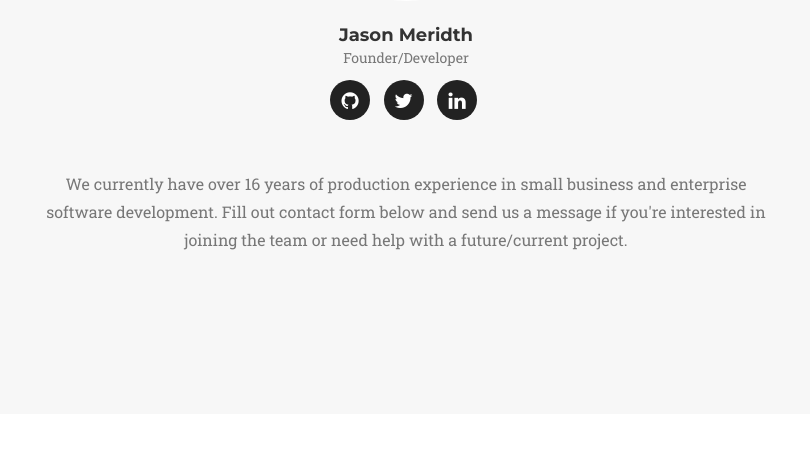
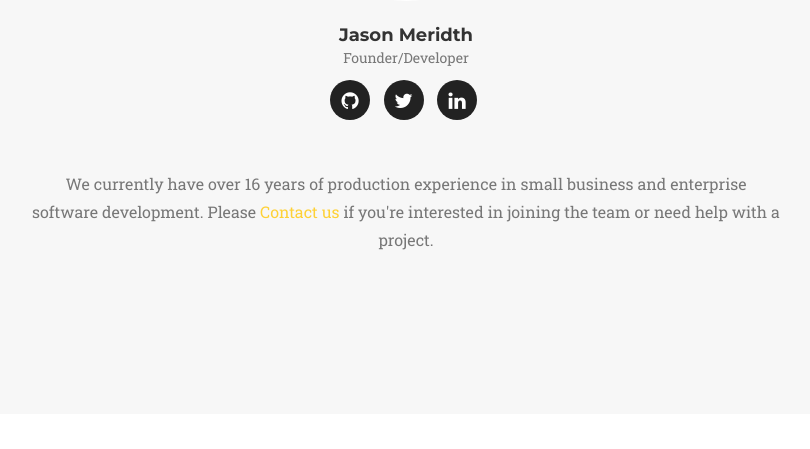
Before and after one commit to jmeridth/meridth.io, a Flask app: page / in a window 1280 px wide. Shown: the part 3719-4168 px from the top of the page, without its empty margins (234-1044 px from the left). Run offline with Flask 2, Linux system fonts and the light colour scheme; some libraries are stand-ins or nearby versions; some web fonts are replaced.

Commit message:
Change contact link at bottom

```diff
--- a/templates/index.html
+++ b/templates/index.html
@@ -156,7 +156,7 @@
         </div>
         <div class="row">
             <div class="col-lg-8 col-lg-offset-2 text-center">
-              <p class="large text-muted">We currently have over {{ years_experience }} years of production experience in small business and enterprise software development.  Fill out contact form below and send us a message if you're interested in joining the team or need help with a future/current project.</p>
+              <p class="large text-muted">We currently have over {{ years_experience }} years of production experience in small business and enterprise software development.  Please <a href="mailto:contact@meridth.io">Contact us</a> if you're interested in joining the team or need help with a project.</p>
             </div>
         </div>
     </div>
```
Also changed, not shown: 1 other file.
